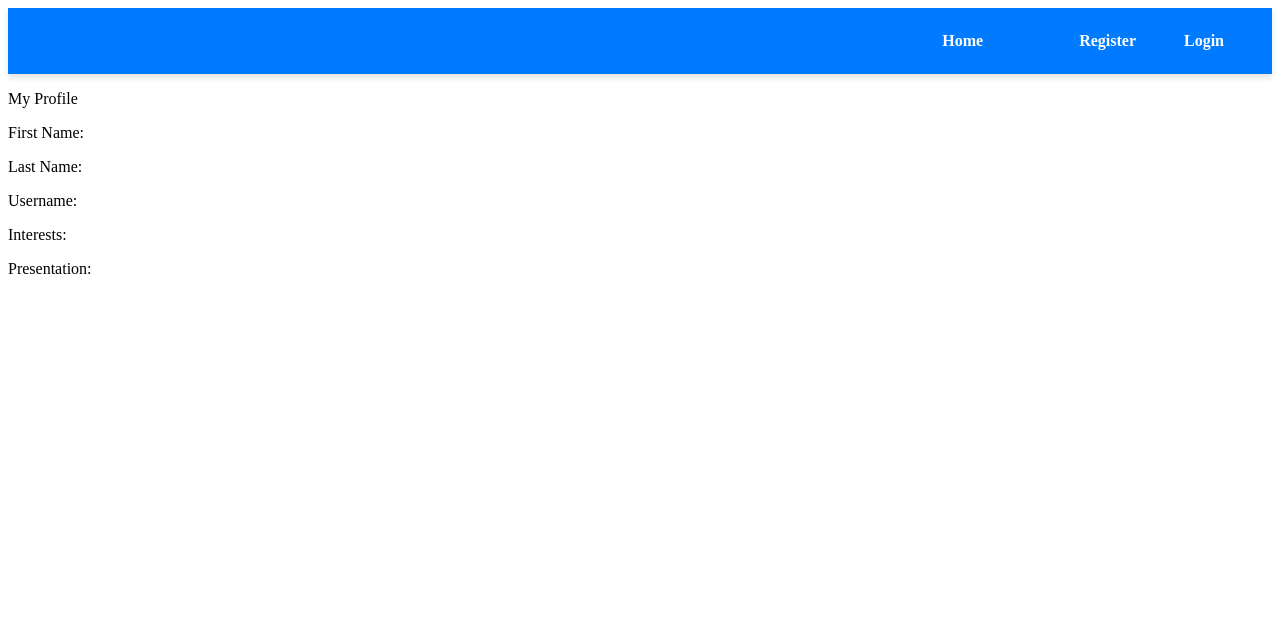
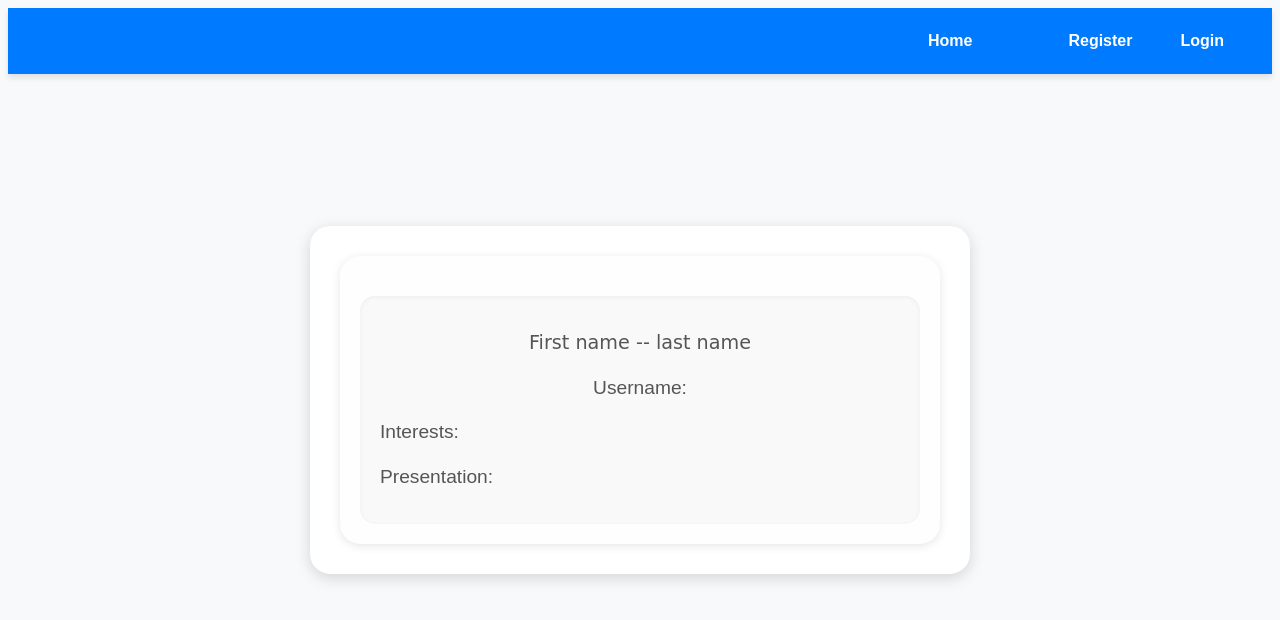
Before and after one commit to TeoKarakashev/calendar, a PHP site: page /my-profile.php in a window 1280 px wide. Shown: the top 620 px of the page. Run offline with PHP 8.4, Linux system fonts and the light colour scheme.

Commit message:
added style for profile page

```diff
--- a/client/pages/my-profile.php
+++ b/client/pages/my-profile.php
@@ -9,16 +9,15 @@
   <script src="../scripts/my-profile.js"></script>
   <script defer src="../scripts/navbar.js"></script>
   <link rel="stylesheet" href="../styles/navbar.css"/>
+  <link rel="stylesheet" href="../styles/my-profile.css"/>
 </head>
 <body onload="loadSessionMyProfile()">
     <?php include '../components/navbar.php'; ?>
 
     <div id="content">
       <div id="profile">
-        <p id="profile-title">My Profile</p>
         <div id="profile-info">
-          <p id="first-name">First Name: </p>
-          <p id="last-name">Last Name: </p>
+          <p id="name">First name -- last name </p>
           <p id="username">Username: </p>
           <p id="interests">Interests: </p>
           <p id="presentation">Presentation: </p>
--- a/client/scripts/my-profile.js
+++ b/client/scripts/my-profile.js
@@ -1,22 +1,29 @@
 function loadSessionMyProfile() {
-
     getData('../../server/controller/load-user.php')
         .then(response => {
-          let firstName = document.getElementById('first-name');
-          let lastName = document.getElementById('last-name');
+            let name = document.getElementById('name');
             let username = document.getElementById('username');
             let interests = document.getElementById('interests');
             let presentation = document.getElementById('presentation');
 
-          firstName.textContent = `First Name: ${response['firstName']}`;
-          lastName.textContent = `Last Name: ${response['lastName']}`;
-          username.textContent = `Username: ${response['username']}`;
-          presentation.textContent = `Presentation: ${response['presentation']}`;
+            name.textContent = `${response['firstName']} ${response['lastName']}`;
+            username.textContent = `${response['username']}`;
+            presentation.textContent = `Избрана презентация: ${response['presentation']}`;
+
+            // Изчистваме съществуващите интереси
+            interests.innerHTML = "Интереси:";
 
             if (Array.isArray(response['interests'])) {
-              interests.textContent = `Interests: ${response['interests'].join(', ')}`;
+                // Създаваме списък
+                let ul = document.createElement('ul');
+                response['interests'].forEach(interest => {
+                    let li = document.createElement('li');
+                    li.textContent = `${interest}`;
+                    ul.appendChild(li);
+                });
+                interests.appendChild(ul);
             } else {
-              interests.textContent = `Interests: ${response['interests']}`;
+                interests.textContent = `Интереси: --> ${response['interests']}`;
             }
         })
         .catch(err => {
--- /dev/null
+++ b/client/styles/my-profile.css
@@ -0,0 +1,97 @@
+body {
+    font-family: Arial, sans-serif;
+    padding: 0;
+    background-color: #f8f9fa;
+}
+
+#content {
+    width: 90%;
+    max-width: 600px;
+    background-color: #ffffff;
+    border-radius: 20px; /* Заоблени ъгли */
+    box-shadow: 0 4px 15px rgba(0, 0, 0, 0.15); /* Лека сянка */
+    padding: 30px;
+    position: absolute;
+    top: 50%;
+    left: 50%;
+    transform: translate(-50%, -50%);
+    text-align: center;
+}
+
+/* Профилен контейнер с атрибутите на потребителя */
+#profile {
+    padding: 20px;
+    background-color: #fefefe;
+    text-align: center;
+    box-shadow: 0 2px 10px rgba(0, 0, 0, 0.1);
+    border-radius: 20px; /* Apply border-radius to the profile box itself */
+}
+
+/* Име и фамилия */
+#name {
+    font-family: 'Pacifico', cursive; /* Elegant, handwritten-style font */
+    font-size: 80px; /* Fixed size */
+    font-weight: normal;
+    color: #333333;
+    margin-bottom: 5px; /* Reduced margin to bring username closer */
+    text-align: center;
+}
+
+/* Потребителско име */
+#username {
+    font-family: Arial, sans-serif; /* Keep the same font but change the style */
+    font-size: 1.5rem;
+    color: #555555;
+    margin-top: 0; /* Reduced margin to bring it closer */
+    margin-bottom: 20px;
+    text-align: center;
+}
+
+/* Контейнер за интереси и презентация */
+#profile-info {
+    text-align: left; /* Align text to the left */
+    background-color: #f9f9f9;
+    padding: 20px;
+    border-radius: 15px;
+    box-shadow: inset 0 1px 5px rgba(0, 0, 0, 0.05);
+    margin-top: 20px;
+}
+
+/* Текст за интереси и презентации */
+#profile-info p {
+    font-size: 1.2rem;
+    line-height: 1.8;
+    color: #555555;
+    margin: 10px 0;
+}
+
+/* Списък с интереси */
+#interests ul {
+    list-style-type: none; /* Премахваме маркерите */
+    padding: 0;
+    margin-top: 10px;
+}
+
+#interests ul li {
+    text-align: left;
+    font-size: 1rem;
+    line-height: 1.5;
+    color: #444444;
+}
+
+/* Сянка за textarea */
+textarea {
+    width: 100%;
+    margin-top: 10px;
+    padding: 10px;
+    border: 1px solid #ccc;
+    border-radius: 8px;
+    font-size: 1.2rem;
+    resize: none;
+}
+
+textarea:focus {
+    border-color: #007BFF;
+    outline: none;
+    box-shadow: 0 0 5px rgba(0, 123, 255, 0.5);
+}
--- a/config.ini
+++ b/config.ini
@@ -1,7 +1,7 @@
 [db]
     db_name = 'calendar'
-    host = '127.0.0.1'
+    host = 'localhost'
     port = '3306'
     db_type = 'mysql'
     user = 'root'
-    password = 'root'
+    password = '1234'
```
Lines whose indentation alone changed are shown as unchanged.
